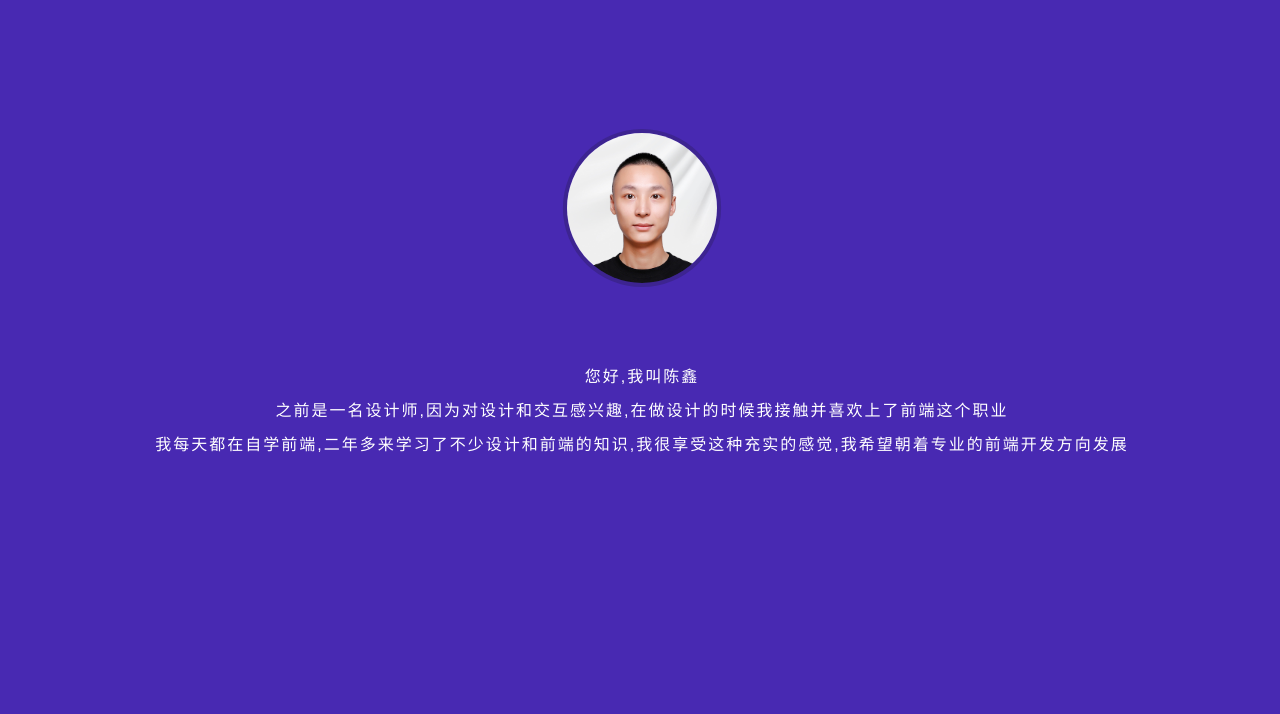
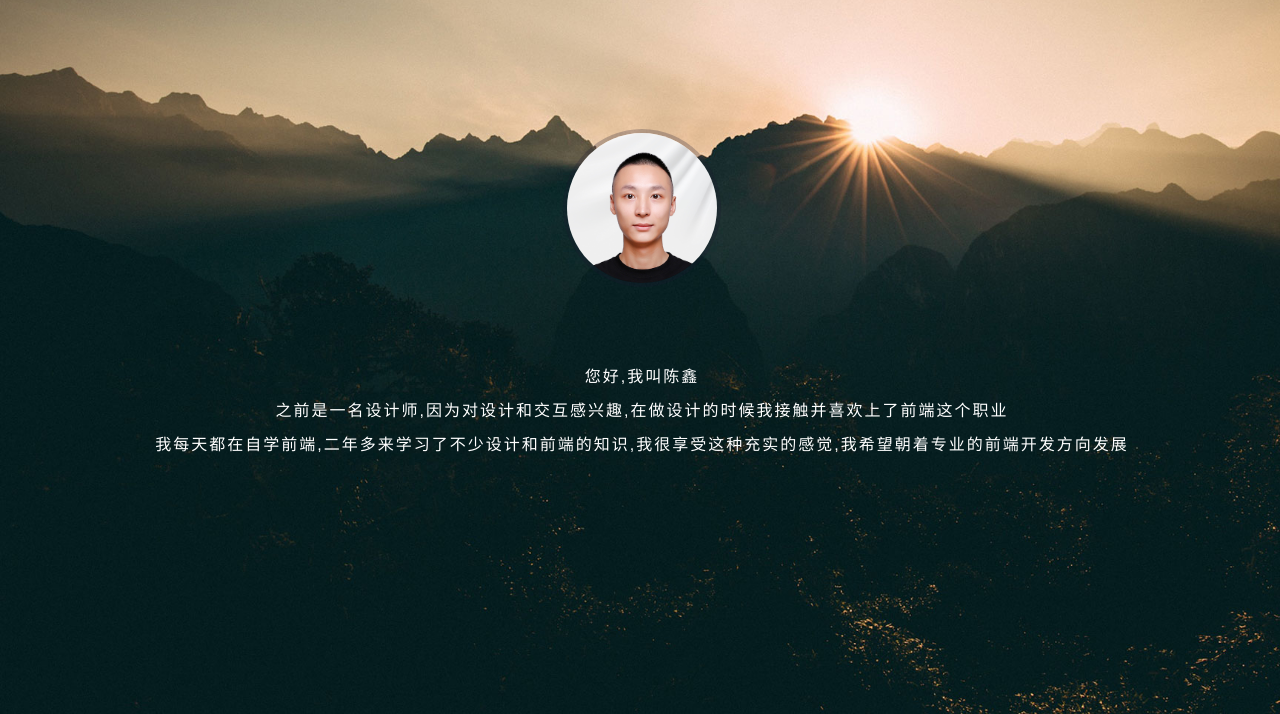
Before and after one commit to Franciser/resume, a website built with webpack: page src/index.tmpl.html in a window 1280 px wide. Shown: the part 86-800 px from the top of the page. Built offline with nearby package versions, Linux system fonts and the light colour scheme; a small style sheet from the web is missing.

Commit message:
modified bg

```diff
--- a/src/less/index.less
+++ b/src/less/index.less
@@ -358,8 +358,8 @@ ul{
 
         &:nth-of-type(1){
             // background: linear-gradient(to top, #8E54E9, #4776E6);
-            background-color: rgb(72, 41, 178);
-            // background-image: url('../img/page_1_bg.jpg');
+            // background-color: rgb(72, 41, 178);
+            background-image: url('../img/page_1_bg.jpg');
             background-size: cover;
             background-position: center center;
             &::before{
```
Also changed, not shown: build/stylesheets/main.css, build/stylesheets/main.less.
